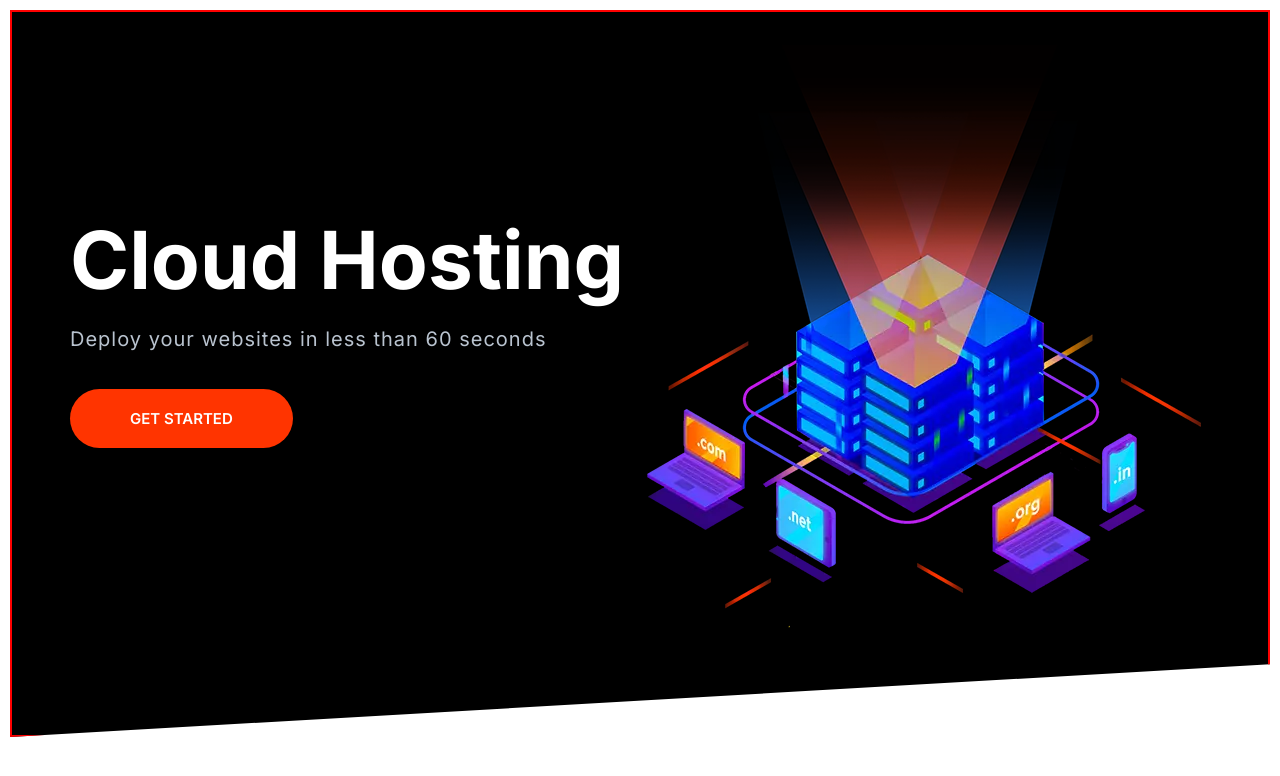
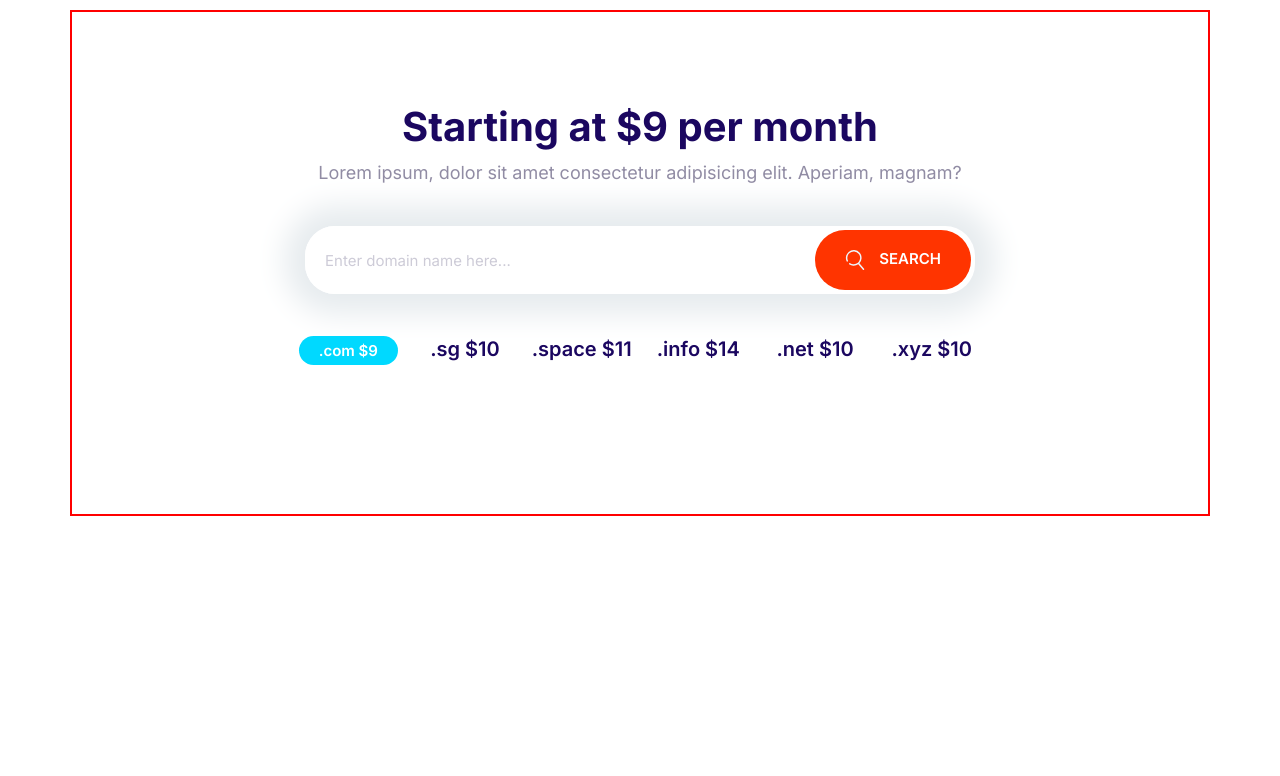
Before and after one commit to oooodanyaprivet/Moshify, a plain HTML site: page index.html in a window 1280 px wide. Drawn offline with Linux system fonts and the light colour scheme.

Commit message:
block domain

```diff
--- a/css/styles.css
+++ b/css/styles.css
@@ -209,10 +209,18 @@ a {
   font-size: 1.8rem;
   font-weight: 600;
   margin: 1rem 0;
+  outline: 0;
   padding: 2rem 3rem;
   text-transform: uppercase;
   white-space: nowrap;
   text-align: center;
+}
+
+.btn .icon {
+  width: 2rem;
+  height: 2rem;
+  margin-right: 1rem;
+  vertical-align: middle;
 }
 
 .btn--primary {
@@ -293,7 +301,7 @@ a {
 .input-group .input {
   border: 0;
   flex-grow: 1;
-  padding: 1.5rem 1rem;
+  padding: 1.5rem 2rem;
 }
 
 .input-group .btn {
@@ -711,3 +719,29 @@ a {
     align-self: center;
   }
 }
+
+/* Domain Block*/
+
+.block-domain .input-group {
+  box-shadow: 0 0 30px 20px #e6ebee;
+  border: 0;
+  margin: 4rem auto;
+  max-width: 670px;
+}
+
+.block-domain__prices {
+  display: grid;
+  grid-template-columns: 1fr 1fr 1fr;
+  grid-template-rows: repeat(2, 6rem);
+  justify-items: center;
+  font-size: 2rem;
+  font-weight: 600;
+  max-width: 700px;
+  margin: 0 auto;
+}
+
+@media screen and (min-width: 768px) {
+  .block-domain__prices {
+    grid-template-columns: repeat(auto-fit, minmax(10rem, 1fr));
+  }
+}
--- a/index.html
+++ b/index.html
@@ -15,25 +15,36 @@
     <link rel="stylesheet" href="css/styles.css" />
   </head>
   <body>
-    <section class="block block--dark block--skewed-left hero">
-      <div class="container grid grid--1x2">
-        <header class="block__header hero__content">
-          <h1 class="block__heading">Cloud Hosting</h1>
-          <p class="hero__tagline">
-            Deploy your websites in less than 60 seconds
-          </p>
-          <a href="#" class="btn btn--accent btn--stretched">Get started</a>
-        </header>
-        <picture>
-          <source
-            type="image/webp"
-            srcset="images/banner.webp 1x, images/banner@2x.webp 2x" />
-          <source
-            type="image/png"
-            srcset="images/banner.png 1x, images/banner@2x.png 2x" />
-          <img class="hero__image" src="images/banner.png" alt=""
-        /></picture>
+    <section class="block container block-domain">
+      <header class="block__header">
+        <h2>Starting at $9 per month</h2>
+        <p>
+          Lorem ipsum, dolor sit amet consectetur adipisicing elit. Aperiam,
+          magnam?
+        </p>
+      </header>
+      <div class="input-group">
+        <input
+          type="text"
+          class="input"
+          placeholder="Enter domain name here..."
+        />
+        <button class="btn btn--accent">
+          <svg class="icon icon--white">
+            <use xlink:href="images/sprite.svg#search"></use>
+          </svg>
+          Search
+        </button>
       </div>
+      <ul class="list block-domain__prices">
+        <li><span class="badge badge--secondary">.com $9</span></li>
+        <li>.sg $10</li>
+        <li>.space $11</li>
+        <li>.info $14</li>
+        <li>.net $10</li>
+        <li>.xyz $10</li>
+      </ul>
     </section>
+    <script src="js/main.js"></script>
   </body>
 </html>
```
Also changed, not shown: components/inputs.html (deleted, +0 -1 lines), components/Block_domain.html (added).
